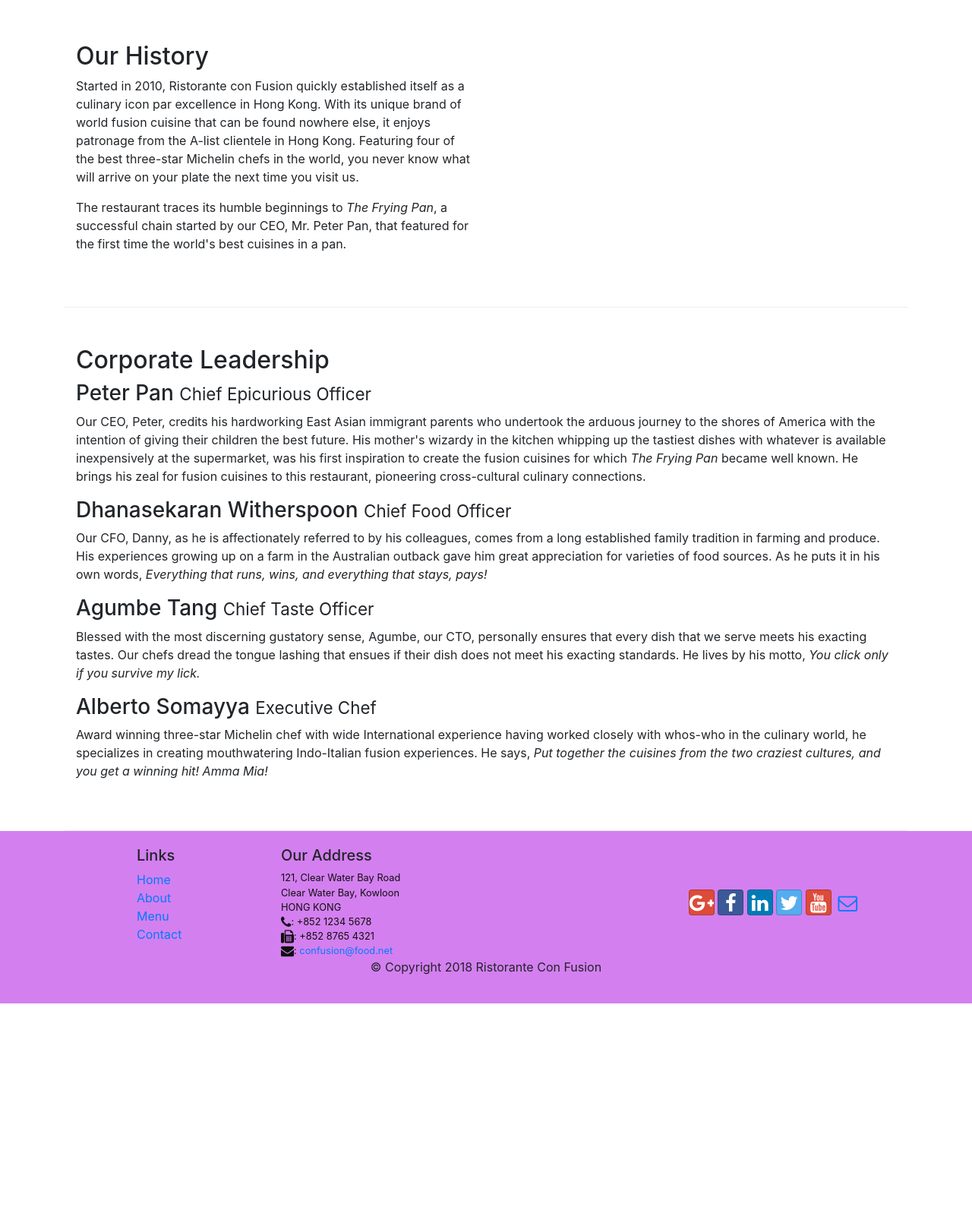
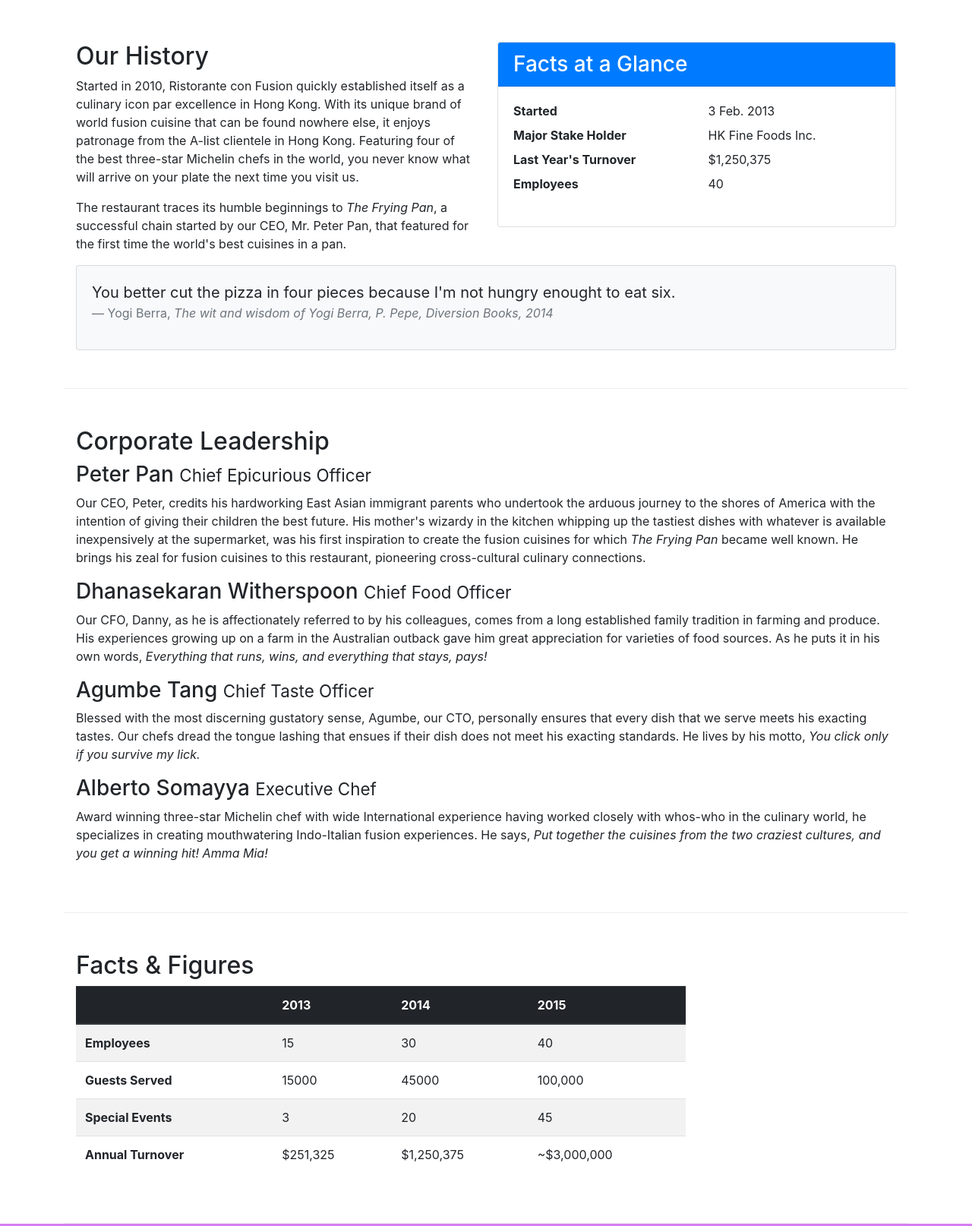
Before and after one commit to harshmalik9423/Bootstrap-practice, a website: page aboutus.html in a window 1280 px wide. Shown: the part 460-2074 px from the top of the page at 76% size. Before the commit the page ends 1781 px from the top, so only its background shows below. Drawn offline with nearby package versions, Linux system fonts and the light colour scheme.

```diff
--- a/aboutus.html
+++ b/aboutus.html
@@ -21,7 +21,7 @@
             <button class="navbar-toggler" type="button" data-toggle="collapse" data-target="#Navbar">
                 <span class="navbar-toggler-icon"></span>
             </button>
-            <a class="navbar-brand mr-auto" href="./index.html">Ristorante Con Fusion</a>
+            <a class="navbar-brand mr-auto" href="./index.html"><img src="img/logo.png" height="40" width="41"></a>
             <div class="collapse navbar-collapse" id="Navbar">
                 <ul class="navbar-nav mr-auto">
                     <li class="nav-item"><a class="nav-link" href="./index.html"><span class="fa fa-home fa-lg"></span> Home</a></li>
@@ -64,6 +64,32 @@
                 <p>The restaurant traces its humble beginnings to <em>The Frying Pan</em>, a successful chain started by our CEO, Mr. Peter Pan, that featured for the first time the world's best cuisines in a pan.</p>
             </div>
             <div class="col-sm-6 col-12">
+                <div class="card">
+                    <h3 class="card-header bg-primary text-white">Facts at a Glance</h3>
+                    <div class="card-body">
+                        <dl class="row">
+                            <dt class="col-6">Started</dt>
+                            <dd class="col-6"> 3 Feb. 2013</dd>
+                            <dt class="col-6">Major Stake Holder</dt>
+                            <dd class="col-6">HK Fine Foods Inc.</dd>
+                            <dt class="col-6">Last Year's Turnover</dt>
+                            <dd class="col-6">$1,250,375</dd>
+                            <dt class="col-6">Employees</dt>
+                            <dd class="col-6">40</dd>
+                        </dl>
+                    </div>
+                </div>
+            </div>
+            <div class="col-12">
+                <div class="card card-body bg-light">
+                    <blockquote class="blockquote">
+                        <p class="mb-0">You better cut the pizza in four pieces because I'm not hungry enought to eat six.
+                        </p>
+                        <footer class="blockquote-footer">Yogi Berra,
+                            <cite title="Source Title">The wit and wisdom of Yogi Berra, P. Pepe, Diversion Books, 2014</cite>
+                        </footer>
+                    </blockquote>
+                </div>
             </div>
         </div>
 
@@ -80,10 +106,54 @@
                 <h3>Alberto Somayya <small>Executive Chef</small></h3>
                 <p class="d-none d-sm-block">Award winning three-star Michelin chef with wide International experience having worked closely with whos-who in the culinary world, he specializes in creating mouthwatering Indo-Italian fusion experiences. He says, <em>Put together the cuisines from the two craziest cultures, and you get a winning hit! Amma Mia!</em></p>
             </div>
-       </div>
+        </div>
+        <div class="row row-content">
+            <div class="col-12 col-sm-9">
+                <h2>Facts &amp; Figures</h2>
+                <div class="table-responsive">
+                    <table class="table table-striped">
+                        <thead class="thead-dark">
+                            <tr>
+                                <th>&nbsp;</th>
+                                <th>2013</th>
+                                <th>2014</th>
+                                <th>2015</th>
+                            </tr>
+                        </thead>
+                        <tbody>
+                            <tr>
+                                <th>Employees</th>
+                                <td>15</td>
+                                <td>30</td>
+                                <td>40</td>
+                            </tr>
+                            <tr>
+                                <th>Guests Served</th>
+                                <td>15000</td>
+                                <td>45000</td>
+                                <td>100,000</td>
+                            </tr>
+                            <tr>
+                                <th>Special Events</th>
+                                <td>3</td>
+                                <td>20</td>
+                                <td>45</td>
+                            </tr>
+                            <tr>
+                                <th>Annual Turnover</th>
+                                <td>$251,325</td>
+                                <td>$1,250,375</td>
+                                <td>~$3,000,000</td>
+                            </tr>
+                        </tbody>
+                    </table>
+                </div>
+            </div>
+            <div class="col-12 col-sm-3">
 
+            </div>
+        </div>
     </div>
-
     <footer class="footer">
         <div class="container">
             <div class="row">
```
Also changed, not shown: contactus.html (+1 -1 lines), index.html (+19 -8 lines), img/alberto.png (added), img/buffet.png (added), img/logo.png (added), img/uthappizza.png (added).
